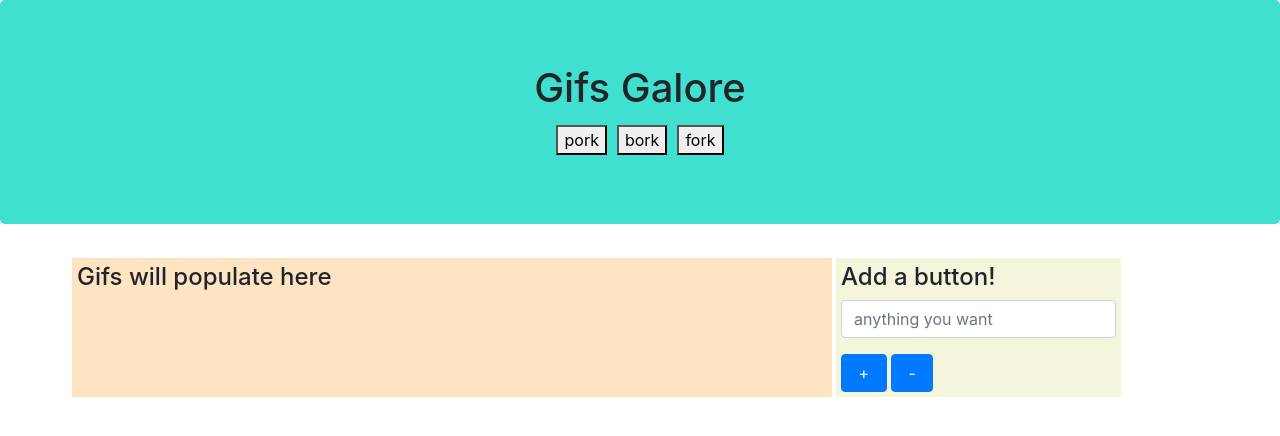
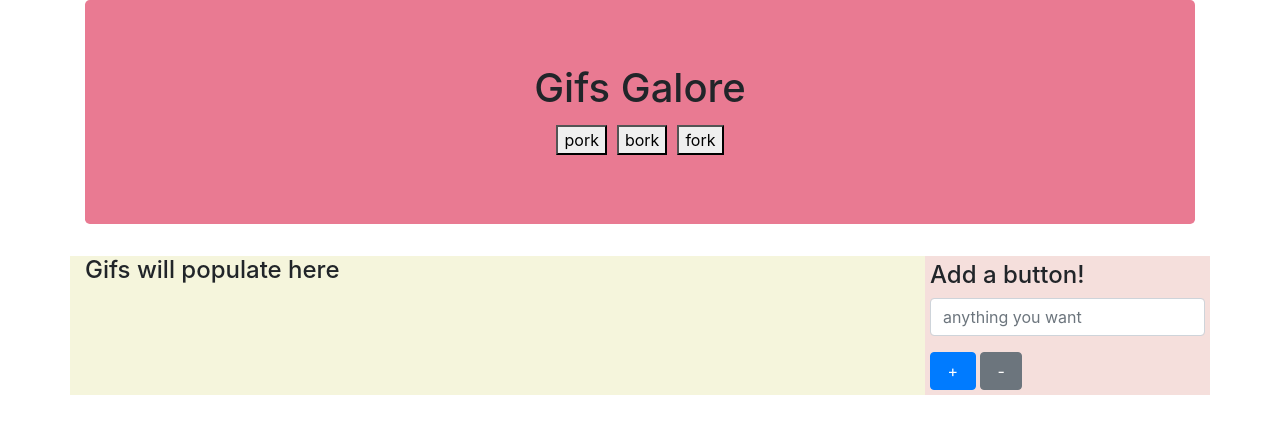
Before and after one commit to davidmbedford/Unit-6-GifTastic, a plain HTML site: page index.html in a window 1280 px wide. Drawn offline with nearby package versions, Linux system fonts and the light colour scheme.

Commit message:
improved the function renderButtons

```diff
--- a/assets/css/style.css
+++ b/assets/css/style.css
@@ -1,16 +1,13 @@
 #header {
-  background-color: turquoise;
+  background-color: rgb(233, 122, 146);
 }
 
 #gifzone {
-  background-color: bisque;
-  margin: 2px;
-  padding: 5px;
+  background-color: beige;
 }
 
 #searchzone {
-  background-color: beige;
-  margin: 2px;
+  background-color: rgb(245, 223, 220);
   padding: 5px;
 }
 
--- a/assets/js/app.js
+++ b/assets/js/app.js
@@ -12,20 +12,27 @@ function renderButtons() {
   $("#gif-buttons").empty();
 
   for (i = 0; i < topics.length; i++) {
-  var topicName = topics[i];
-  $("#gif-buttons").append("<button> " + topicName + " </button>");
-    };
+  //var topicName = topics[i];
+  //$("#gif-buttons").append("<button> " + topicName + " </button>");
+  //  };
+  var g = $("<button>");
+  g.addClass("gif");
+  g.attr("data-value", topics[i]);
+  g.text(topics[i]);
+  $("#gif-buttons").append(g);
+  };
 
   console.log(topics)
+  };
 
-  };
+
 
 // provides functionality for submit(+) button
 $("#submit-btn").on("click", function(event) {
 
   event.preventDefault();
 
-  var gifName  = $("#gif-input").val().trim();
+  var gifName = $("#gif-input").val().trim();
 
   topics.push(gifName);
 
--- a/index.html
+++ b/index.html
@@ -10,17 +10,19 @@
 
 <body>
 
+  <div class="container">
     <div class="jumbotron" id="header">
       <div class="text-center">
         <h1>Gifs Galore</h1>
         <div id="gif-buttons"></div>
       </div>
     </div>
+  </div>
 
   <div class="container">
     <div class="row">
 
-      <div class="col-md-8" id="gifzone">
+      <div class="col-md-9  " id="gifzone">
         <h4>Gifs will populate here</h4>
         <div id="gifs-onpage"></div>
       </div>
@@ -29,10 +31,10 @@
         <h4>Add a button!</h4>
         <form>
           <div class="form-group">
-              <input type="" class="form-control" id="gif-input" placeholder="anything you want">
+            <input type="text" class="form-control" id="gif-input" placeholder="anything you want">
           </div>
           <input type="submit" class="btn btn-primary" id="submit-btn" value=" + "></input>
-            <input type="submit" class="btn btn-primary" id="remove-btn" value=" - "></input>
+          <input type="submit" class="btn btn-secondary" id="remove-btn" value=" - "></input>
         </form>
       </div>
 
```
Lines whose indentation alone changed are shown as unchanged.
